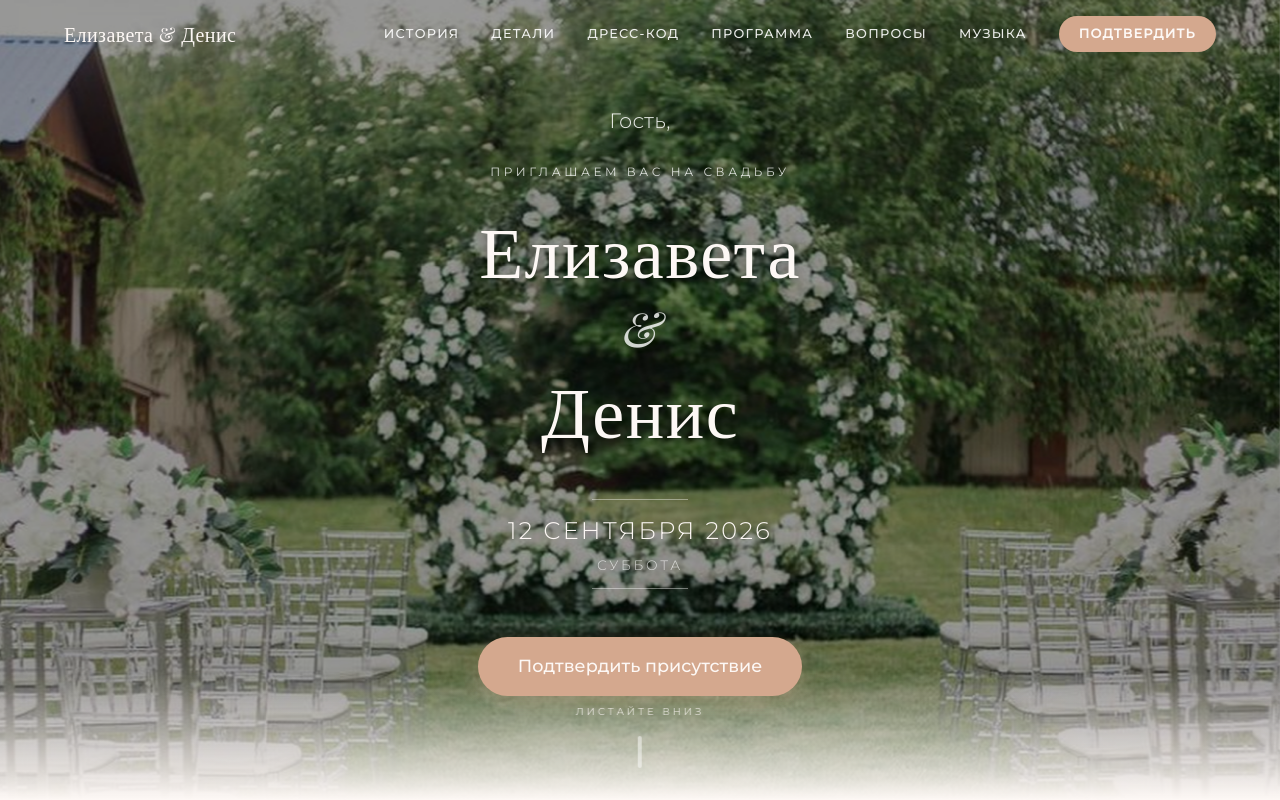
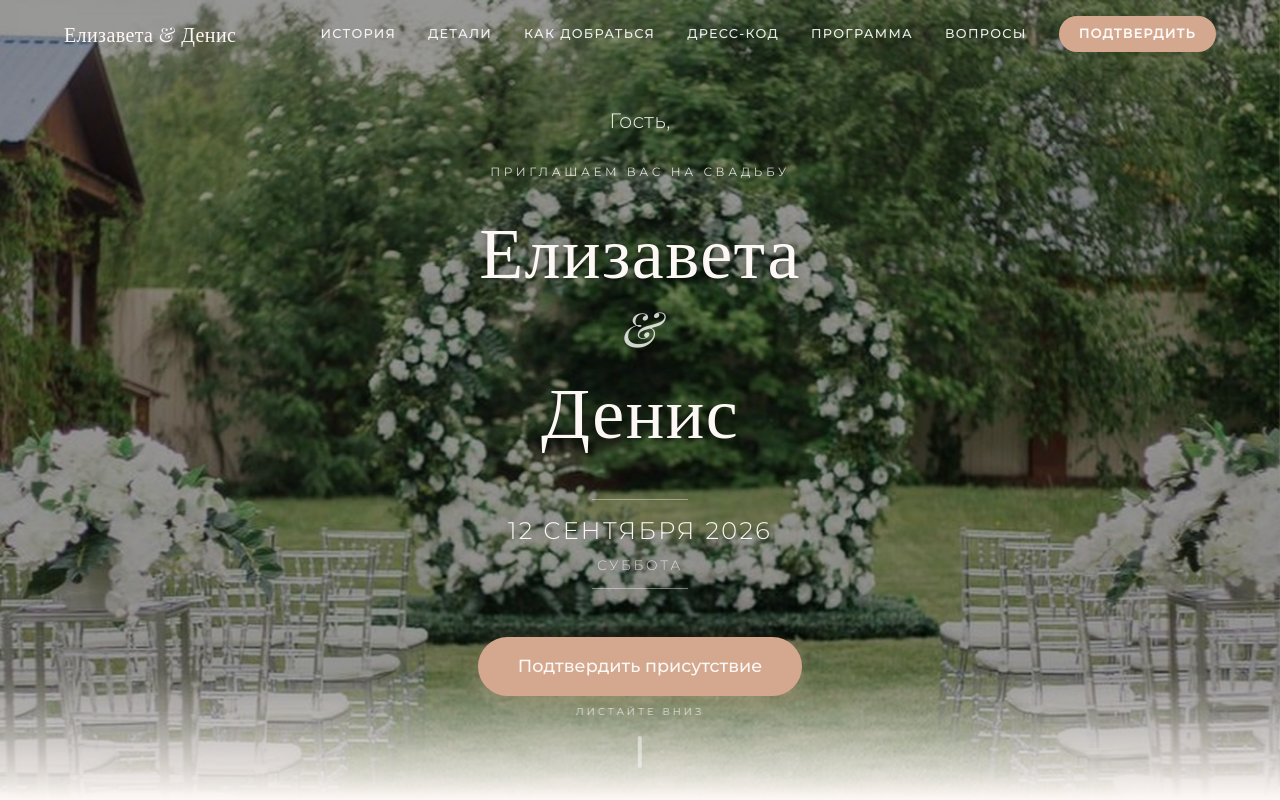
Before and after one commit to 5h4r3r/invitation, a Vue app: page / in a window 1280 px wide. Shown: the top 800 px of the page. Built offline with nearby package versions, Linux system fonts and the light colour scheme; no server answers; a web font is replaced by a local one.

Commit message:
sync nav links with sections, add map link, conditional music

```diff
--- a/src/components/NavBar.vue
+++ b/src/components/NavBar.vue
@@ -7,10 +7,11 @@
       <div class="nav-links">
         <a href="#love-story">История</a>
         <a href="#date-place">Детали</a>
+        <a href="#map">Как добраться</a>
         <a href="#dress-code">Дресс-код</a>
         <a href="#timeline">Программа</a>
         <a href="#faq">Вопросы</a>
-        <a href="#music">Музыка</a>
+        <a href="#music" v-if="config.musicPlayer.enabled">Музыка</a>
         <a href="#rsvp" class="nav-rsvp-link">Подтвердить</a>
       </div>
       <button class="nav-toggle" @click="mobileOpen = !mobileOpen" aria-label="Меню">
@@ -20,10 +21,11 @@
     <div class="nav-mobile" :class="{ open: mobileOpen }">
       <a href="#love-story" @click="mobileOpen = false">История</a>
       <a href="#date-place" @click="mobileOpen = false">Детали</a>
+      <a href="#map" @click="mobileOpen = false">Как добраться</a>
       <a href="#dress-code" @click="mobileOpen = false">Дресс-код</a>
       <a href="#timeline" @click="mobileOpen = false">Программа</a>
       <a href="#faq" @click="mobileOpen = false">Вопросы</a>
-      <a href="#music" @click="mobileOpen = false">Музыка</a>
+      <a href="#music" @click="mobileOpen = false" v-if="config.musicPlayer.enabled">Музыка</a>
       <a href="#rsvp" @click="mobileOpen = false" class="nav-rsvp-link">Подтвердить</a>
     </div>
   </nav>
@@ -31,6 +33,7 @@
 
 <script setup>
 import { ref, onMounted, onUnmounted } from 'vue'
+import config from '../config'
 
 const scrolled = ref(false)
 const mobileOpen = ref(false)
```
